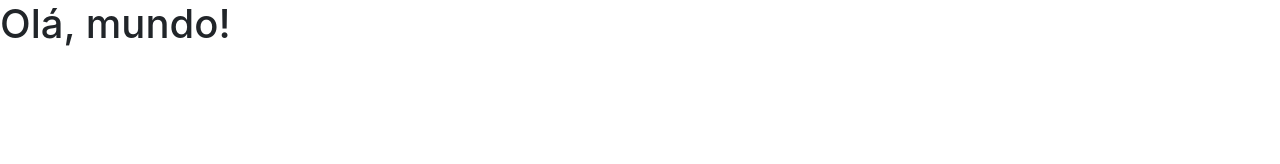
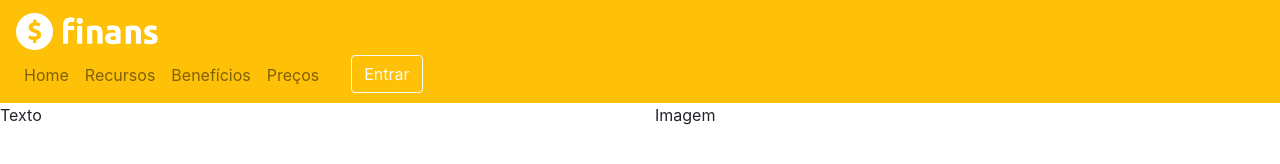
Before and after one commit to filimor/finans, a plain HTML site: page index.html in a window 1280 px wide. Drawn offline with nearby package versions, Linux system fonts and the light colour scheme.

Commit message:
Topo parte 1

```diff
--- /dev/null
+++ b/css/estilo.css
@@ -0,0 +1,2 @@
+@charset "utf-8";
+/* CSS Document */
--- a/index.html
+++ b/index.html
@@ -2,19 +2,64 @@
 <html lang="pt-br">
   <head>
     <!-- Meta tags Obrigatórias -->
-    <meta charset="utf-8">
-    <meta name="viewport" content="width=device-width, initial-scale=1, shrink-to-fit=no">
+    <meta charset="utf-8" />
+    <meta name="viewport" content="width=device-width, initial-scale=1, shrink-to-fit=no" />
 
     <!-- Bootstrap CSS -->
-    <link rel="stylesheet" href="https://stackpath.bootstrapcdn.com/bootstrap/4.4.1/css/bootstrap.min.css" integrity="sha384-Vkoo8x4CGsO3+Hhxv8T/Q5PaXtkKtu6ug5TOeNV6gBiFeWPGFN9MuhOf23Q9Ifjh" crossorigin="anonymous">
+    <link rel="stylesheet" href="https://stackpath.bootstrapcdn.com/bootstrap/4.4.1/css/bootstrap.min.css" integrity="sha384-Vkoo8x4CGsO3+Hhxv8T/Q5PaXtkKtu6ug5TOeNV6gBiFeWPGFN9MuhOf23Q9Ifjh" crossorigin="anonymous" />
 
     <!-- Font Awesome -->
-    <link rel="stylesheet" href="https://use.fontawesome.com/releases/v5.12.0/css/all.css" integrity="sha384-REHJTs1r2ErKBuJB0fCK99gCYsVjwxHrSU0N7I1zl9vZbggVJXRMsv/sLlOAGb4M" crossorigin="anonymous">
+    <link rel="stylesheet" href="https://use.fontawesome.com/releases/v5.12.0/css/all.css" integrity="sha384-REHJTs1r2ErKBuJB0fCK99gCYsVjwxHrSU0N7I1zl9vZbggVJXRMsv/sLlOAGb4M" crossorigin="anonymous" />
 
-    <title>Olá, mundo!</title>
+		<!-- Estilo customizado -->
+		<link rel="stylesheet" type="text/css" href="css/estilo.css" />
+
+    <title>Finans - Finanças pessoais</title>
   </head>
   <body>
-    <h1>Olá, mundo!</h1>
+    <header><!-- Início do cabeçalho -->
+			<nav class="navbar navbar-expand-sm navbar-light bg-warning">
+				<div clas="container">
+					<a href="#" class="navbar-brand">
+						<img src="img/logo.png" width="142" alt="Logotipo">
+					</a>
+					<button class="navbar-toggler" data-toggle="collapse" data-target="#nav-principal">
+						<span class="navbar-toggler-icon"></span>
+					</button>
+					<div class="collapse navbar-collapse" id="nav-principal">
+						<ul class="navbar-nav ml-auto">
+							<li class="nav-item">
+								<a href="" class="nav-link">Home</a>
+							</li>
+							<li class="nav-item">
+								<a href="" class="nav-link">Recursos</a>
+							</li>
+							<li class="nav-item">
+								<a href="" class="nav-link">Benefícios</a>
+							</li>
+							<li class="nav-item">
+								<a href="" class="nav-link">Preços</a>
+							</li>
+							<li class="nav-item ml-4">
+								<a href="" class="btn btn-outline-light">Entrar</a>
+							</li>
+						</ul>
+					</div>
+				</div>
+			</nav>
+		</header><!-- /Fim do cabeçalho -->
+		<section id="home"><!-- Início da seção Home -->
+			<div clas="container">
+				<div class="row">
+					<div class="col-md-6">
+						Texto
+					</div>
+					<div class="col-md-6">
+						Imagem
+					</div>
+				</div>
+			</div>
+		</section><!-- /Fim da seção Home -->
 
     <!-- JavaScript (Opcional) -->
     <!-- jQuery primeiro, depois Popper.js, depois Bootstrap JS -->
```
